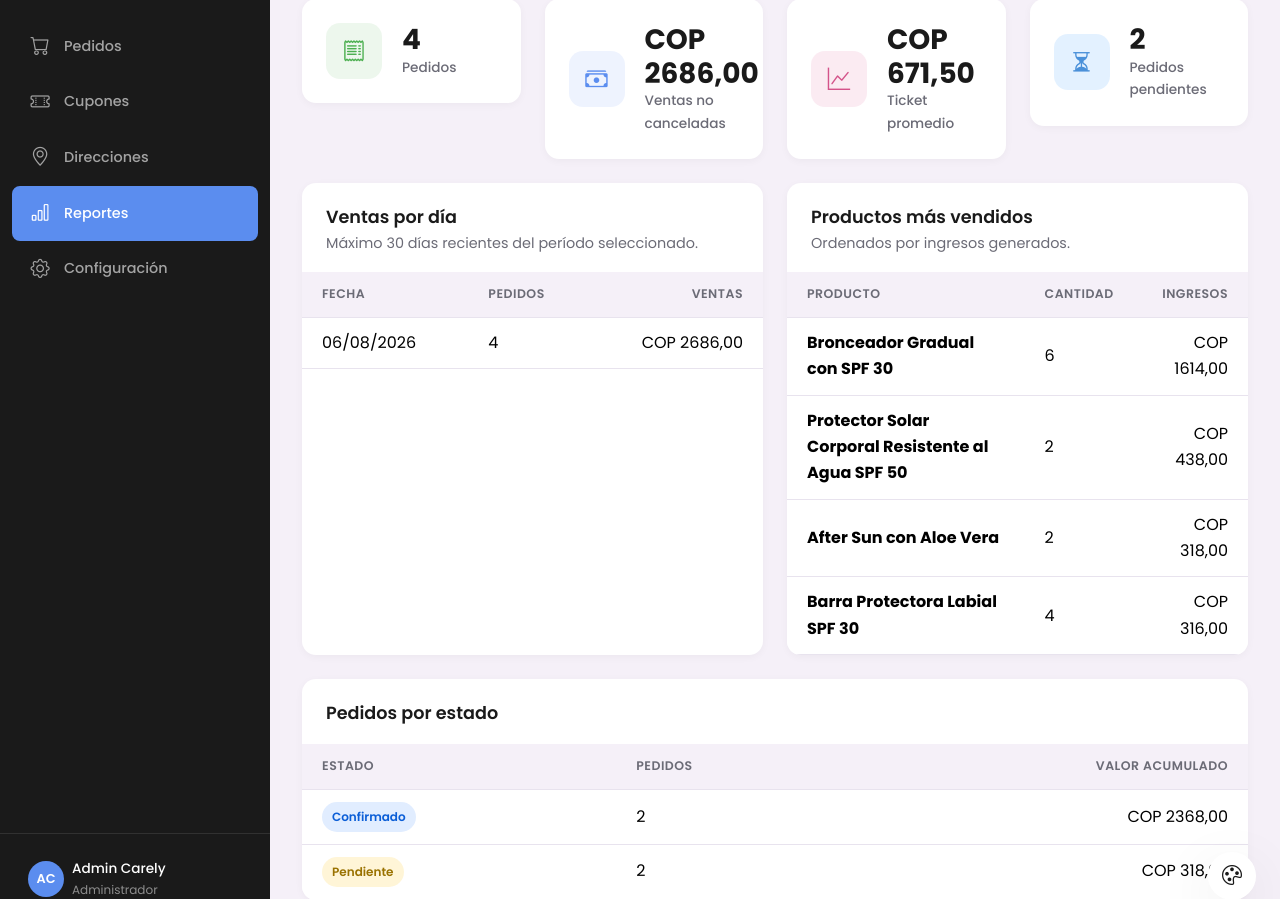
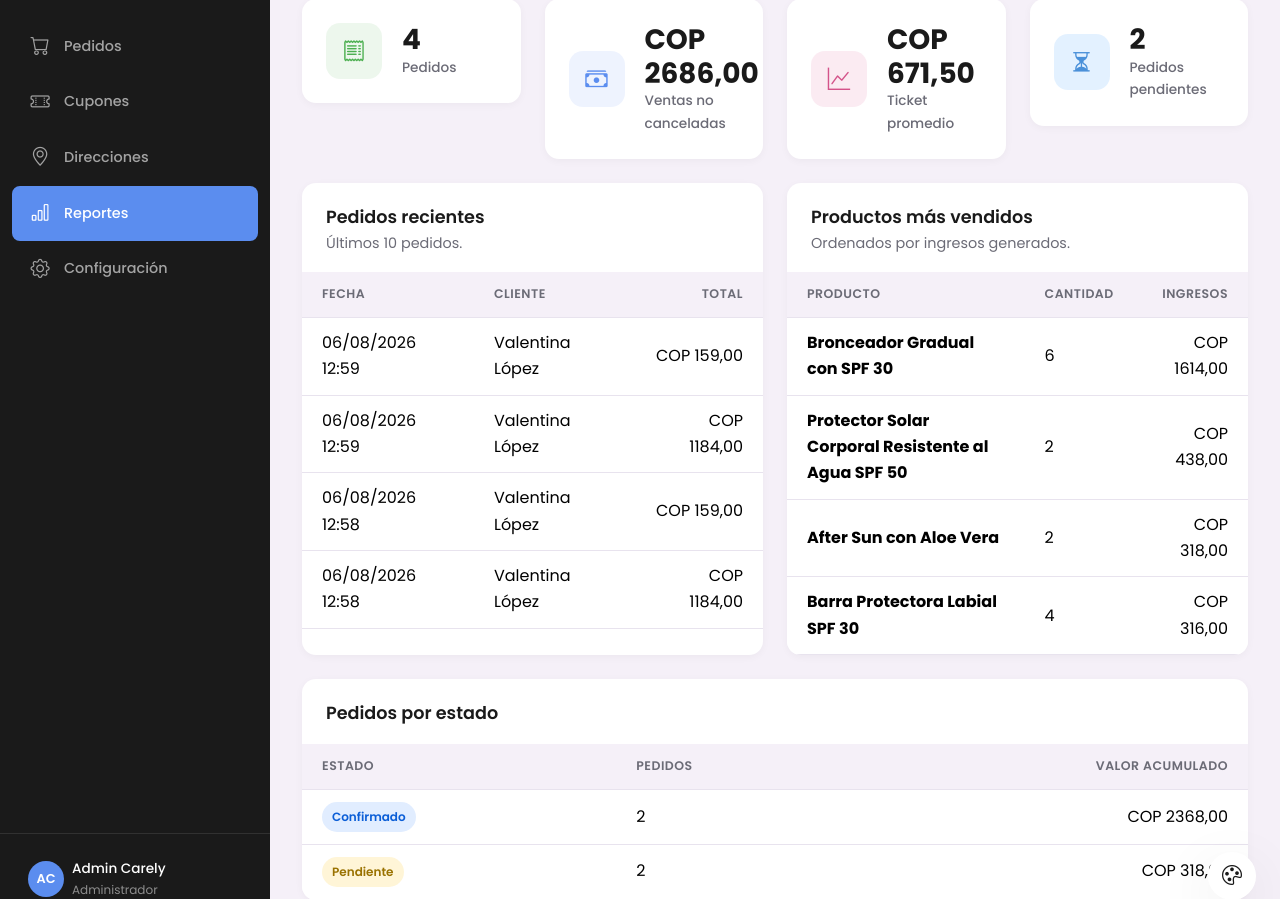
Before and after one commit to AndresAkm/Carely, a Django app: page /dashboard/reportes/ in a window 1280 px wide. Shown: the part 305-1204 px from the top of the page. Run offline with Django 5.2, Linux system fonts and the light colour scheme; a user stored in the database is signed in; data comes from the database, SQL or seed files in the repository; parts of the project's set-up code (start-up, migrations or seed data) failed here and were passed over.

```diff
--- a/apps/core/report_views.py
+++ b/apps/core/report_views.py
@@ -78,6 +78,8 @@ def get_report_data(request):
         revenue=Sum('total'),
     ).order_by('-day')[:30]
 
+    recent_orders = orders.select_related('user').order_by('-created_at')[:10]
+
     return {
         'report_form': filter_form,
         'orders': orders,
@@ -90,6 +92,7 @@ def get_report_data(request):
         'status_summary': status_summary,
         'top_products': top_products,
         'daily_sales': daily_sales,
+        'recent_orders': recent_orders,
     }
 
 
--- a/apps/core/templates/core/dashboard/report.html
+++ b/apps/core/templates/core/dashboard/report.html
@@ -29,7 +29,20 @@
 
 <div class="row g-4">
     <div class="col-lg-6">
-        <div class="dashboard-card h-100"><div class="dashboard-card-header"><h5 class="dashboard-card-title">Ventas por día</h5><p class="dashboard-card-subtitle mb-0">Máximo 30 días recientes del período seleccionado.</p></div><div class="dashboard-card-body p-0"><div class="table-responsive"><table class="table dashboard-table align-middle mb-0"><thead><tr><th>Fecha</th><th>Pedidos</th><th class="text-end">Ventas</th></tr></thead><tbody>{% for row in daily_sales %}<tr><td>{{ row.day|date:'d/m/Y' }}</td><td>{{ row.orders }}</td><td class="text-end">COP {{ row.revenue|floatformat:2 }}</td></tr>{% empty %}<tr><td colspan="3" class="text-center py-4 text-secondary">No hay ventas en este período.</td></tr>{% endfor %}</tbody></table></div></div></div>
+        <div class="dashboard-card h-100">
+            <div class="dashboard-card-header">
+                <h5 class="dashboard-card-title">Pedidos recientes</h5>
+                <p class="dashboard-card-subtitle mb-0">Últimos 10 pedidos.</p>
+            </div>
+            <div class="dashboard-card-body p-0">
+                <div class="table-responsive">
+                    <table class="table dashboard-table align-middle mb-0">
+                        <thead><tr><th>Fecha</th><th>Cliente</th><th class="text-end">Total</th></tr></thead>
+                        <tbody>{% for order in recent_orders %}<tr><td>{{ order.created_at|date:'d/m/Y H:i' }}</td><td>{{ order.user.get_full_name|default:order.user.email }}</td><td class="text-end">COP {{ order.total|floatformat:2 }}</td></tr>{% empty %}<tr><td colspan="3" class="text-center py-4 text-secondary">No hay pedidos recientes.</td></tr>{% endfor %}</tbody>
+                    </table>
+                </div>
+            </div>
+        </div>
     </div>
     <div class="col-lg-6">
         <div class="dashboard-card h-100"><div class="dashboard-card-header"><h5 class="dashboard-card-title">Productos más vendidos</h5><p class="dashboard-card-subtitle mb-0">Ordenados por ingresos generados.</p></div><div class="dashboard-card-body p-0"><div class="table-responsive"><table class="table dashboard-table align-middle mb-0"><thead><tr><th>Producto</th><th>Cantidad</th><th class="text-end">Ingresos</th></tr></thead><tbody>{% for product in top_products %}<tr><td><strong>{{ product.product__name }}</strong></td><td>{{ product.quantity }}</td><td class="text-end">COP {{ product.revenue|floatformat:2 }}</td></tr>{% empty %}<tr><td colspan="3" class="text-center py-4 text-secondary">No hay productos vendidos en este período.</td></tr>{% endfor %}</tbody></table></div></div></div>
--- a/apps/orders/templates/orders/order_detail.html
+++ b/apps/orders/templates/orders/order_detail.html
@@ -295,7 +295,7 @@
                         style="font-size: .9rem; line-height: 1.5;"
                         class="mb-0"
                     >
-                        {{ order.shipping_address|linebreaksbr }}
+                        {{ order.shipping_address }}
                     </p>
 
                 </div>
```
Also changed, not shown: apps/orders/templates/orders/dashboard/coupon_list.html (+6 -6 lines).
